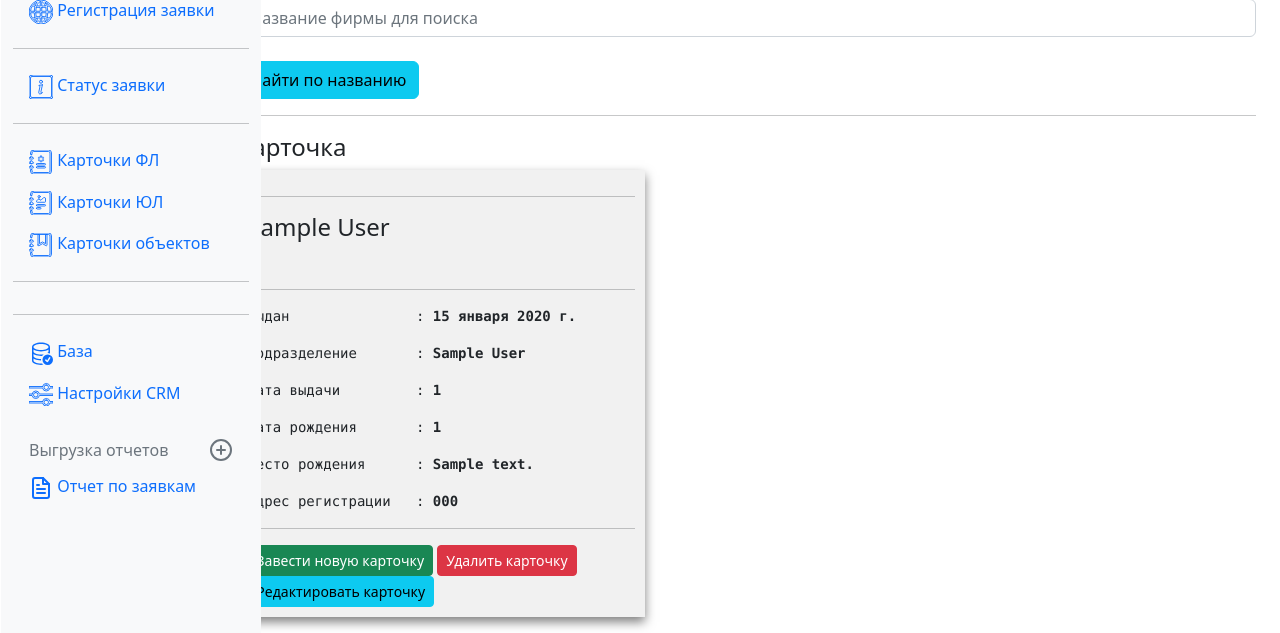
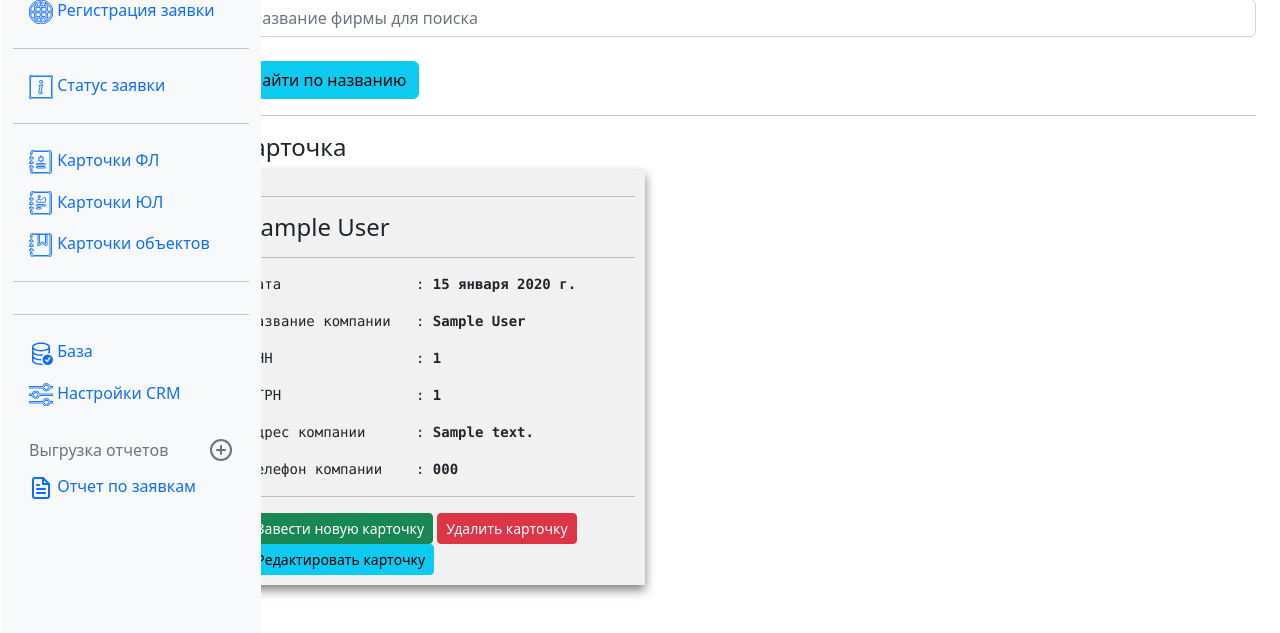
Before and after one commit to dazimir/CRM, a Django app: page /Customer_card_UL in a window 1280 px wide. Shown: the part 167-800 px from the top of the page. Run offline with Django 4.2, Linux system fonts and the light colour scheme; tables that the repository leaves empty hold one stand-in row (values such as "Sample post"); some libraries are stand-ins or nearby versions.

Commit message:
На работе

```diff
--- a/home/main/templates/main/customer_card_UL.html
+++ b/home/main/templates/main/customer_card_UL.html
@@ -13,7 +13,7 @@ CRM "ГК-НК"
 <form method="post">
         {% csrf_token %}
         <div>
-            <input class="form-control" name="last_name" placeholder="Название фирмы для поиска"><br>
+            <input class="form-control" name="company_name" placeholder="Название фирмы для поиска"><br>
             <button href="{% url 'customer_card_UL' %}" type="post" class="btn btn-info">Найти по названию</button>
             <hr>
         </div>
@@ -28,14 +28,13 @@ CRM "ГК-НК"
 <div class="boxShadow8 line_block">
     <hr>
     <h4>{{ el.company_name }}</h4>
-    <br>
     <hr>
-    <pre>выдан               : <b>{{ el.date_input_card }}</b></pre>
-    <pre>подразделение       : <b>{{ el.company_name }}</b></pre>
-    <pre>дата выдачи         : <b>{{ el.inn }}</b></pre>
-    <pre>дата рождения       : <b>{{ el.ogrn }}</b></pre>
-    <pre>место рождения      : <b>{{ el.company_address }}</b></pre>
-    <pre>адрес регистрации   : <b>{{ el.company_phone }}</b></pre>
+    <pre>Дата                : <b>{{ el.date_input_card }}</b></pre>
+    <pre>Название компании   : <b>{{ el.company_name }}</b></pre>
+    <pre>ИНН                 : <b>{{ el.inn }}</b></pre>
+    <pre>ОГРН                : <b>{{ el.ogrn }}</b></pre>
+    <pre>Адрес компании      : <b>{{ el.company_address }}</b></pre>
+    <pre>Телефон компании    : <b>{{ el.company_phone }}</b></pre>
 
     <hr>
     <a href="{% url 'input_UL' %}" class="btn btn-success btn-sm">Завести новую карточку</a>
--- a/home/main/templates/main/input_new_task.html
+++ b/home/main/templates/main/input_new_task.html
@@ -6,7 +6,7 @@ CRM "ГК-НК"
 
 {% block content_name %}
         <div>
-            <h2>Карточка объекта</h2><hr>
+            <h2>Карточка объекта ПРАВИЛЬНО ПРАВИЛЬНО</h2><hr>
             {% if temp %}
                 <h4>РЕДАКТИРОВАНИЕ</h4>
             {% else %}
--- a/home/main/templates/main/input_task.html
+++ b/home/main/templates/main/input_task.html
@@ -6,7 +6,7 @@ CRM "ГК-НК"
 
 {% block content_name %}
         <div>
-            <h2>Регистрация клиента</h2><hr>
+            <h2>Регистрация клиента ФИГНЯ ФИГНЯ ФИГНЯ</h2><hr>
             {% if temp %}
                 <h4>НОВАЯ</h4>
             {% else %}
--- a/home/main/views.py
+++ b/home/main/views.py
@@ -5,7 +5,7 @@ from .forms import TaskForm, CardForm, TaskobjForm, InputFLForm, InputULForm, Se
 
 from .models import Card, Taskobj
 from django.shortcuts import render
-from .filters import UserFilter
+from .filters import UserFilter, UserCorpFilter
 
 from django.views.generic import DetailView, UpdateView, DeleteView
 
@@ -96,16 +96,16 @@ def customer_card_UL(request):
     # если нажали кнопку найти по фамилии то проверяем что ввели
     if request.method == 'POST':
         print('------ это POST -------')
-        form = UserFilter(request.POST)
+        form = UserCorpFilter(request.POST)
 
         if form.is_valid():
             # print('------ это POST после проверки на валидацию -------')
             cards = OrganizationCustomer.objects.all()
-            last_name = request.POST.get('last_name')
-            user_filter = OrganizationCustomer.objects.filter(last_name=last_name)
-            print('last_name ------------  ', last_name)
+            comp_name = request.POST.get('company_name')
+            user_filter = OrganizationCustomer.objects.filter(company_name=comp_name)
+            print('last_name ------------  ', comp_name)
 
-            if last_name != '':
+            if comp_name != '':
                 return render(request, 'main/customer_card_UL.html',
                               {'title2': 'Карточка', 'cards': user_filter})  # если в поле что-то введено то ищем
             else:
@@ -168,6 +168,7 @@ def input_new_task(request):
     }
     return render(request, 'main/input_new_task.html', context)
 
+
 #--------------------------------------------------------------------------------------------------------------------
 def input_FL(request):
     error = ''
```
Also changed, not shown: home/main/filters.py (+8 -2 lines), home/main/urls.py (line endings or trailing spaces).
